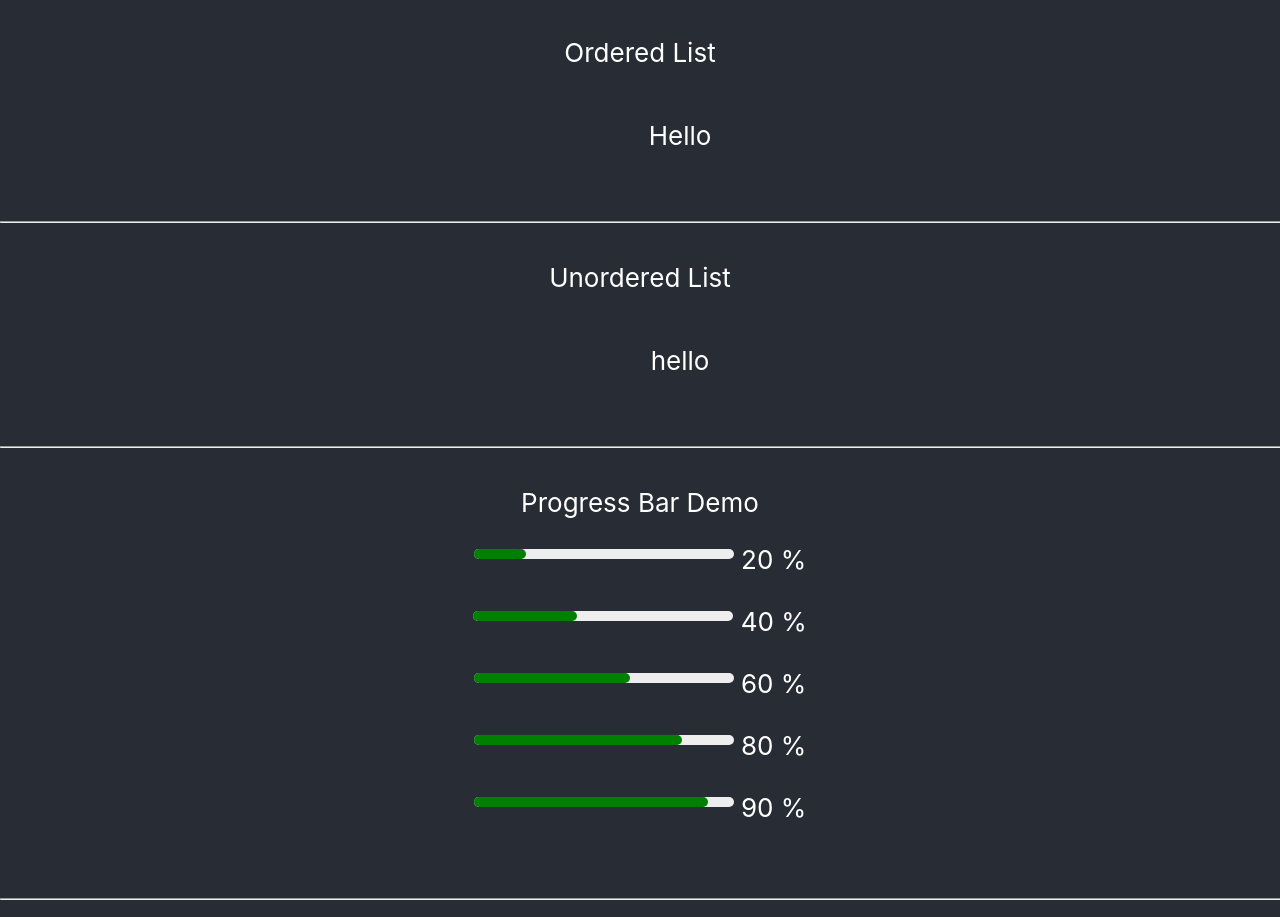
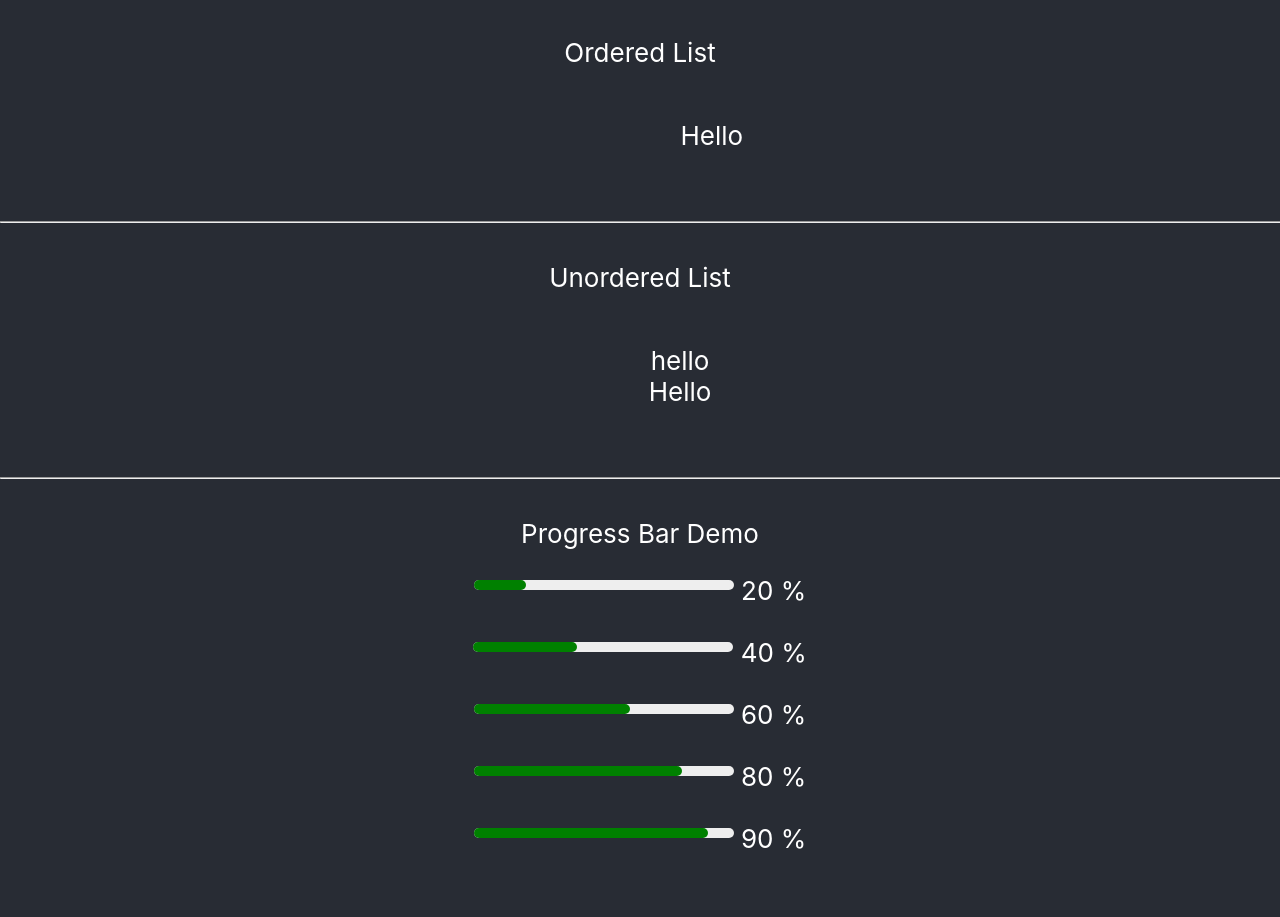
Before and after one commit to antoprince001/react-etirvin, a React (Create React App) app: page / in a window 1280 px wide. Shown: the part 1121-2038 px from the top of the page. Built offline with nearby package versions, Linux system fonts and the light colour scheme.

Commit message:
working on Lists

```diff
--- a/src/components/ListGroup/OrderedList.js
+++ b/src/components/ListGroup/OrderedList.js
@@ -2,6 +2,15 @@ import React from "react";
 import styled from "styled-components";
 import PropTypes from "prop-types";
 const OrderedlistStyle = styled.ul`
+  @counter-style dotless-item {
+    system: numeric;
+    symbols: "0" "1" "2" "3" "4" "5" "6" "7" "8" "9";
+    suffix: " ";
+  }
+  content: counter(list-item) "\A0";
+  float: left;
+  text-align: right;
+  width: 1.5em;
   .dropbtn {
     font-size: 16px;
   }
--- a/src/components/ListGroup/UnorderedList.js
+++ b/src/components/ListGroup/UnorderedList.js
@@ -2,6 +2,17 @@ import React from "react";
 import styled from "styled-components";
 import PropTypes from "prop-types";
 const UnOrderedlistStyle = styled.ol`
+  ${
+    "" /* *list-style-type: decimal;
+  margin-left: 0;
+  counter-reset: customlistcounter;
+  counter-increment: customlistcounter;
+  content: counter(customlistcounter) " ";
+  font-weight: bold;
+  float: left;
+  width: 3em; */
+  }
+
   .dropbtn {
     font-size: 16px;
   }
@@ -10,6 +21,7 @@ const UnOrderedlist = ({ title, content }) => {
   return (
     <UnOrderedlistStyle>
       <ol className="dropdown">hello</ol>
+      <ol>Hello</ol>
     </UnOrderedlistStyle>
   );
 };
```
